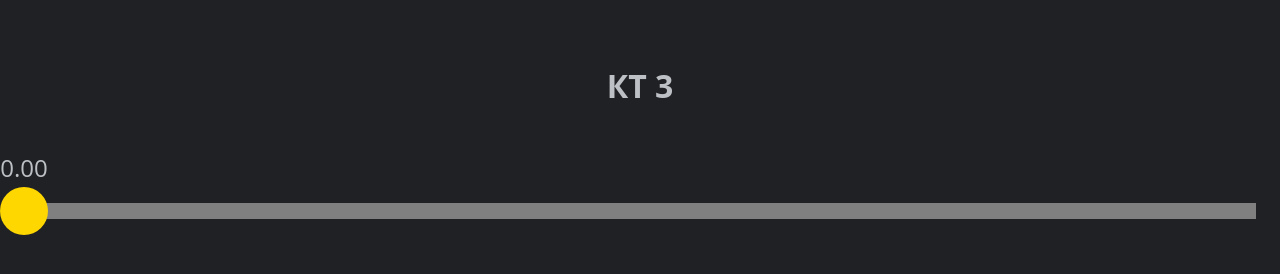
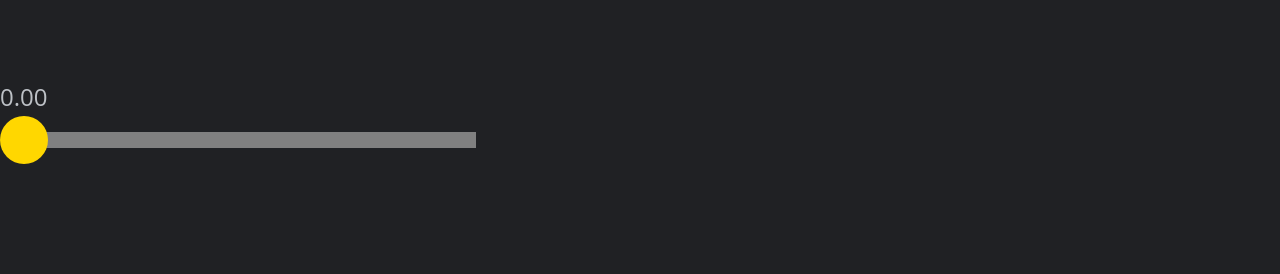
Before and after one commit to controlworkonstudy/js-dom-cw3, a plain HTML site: page index.html in a window 1280 px wide. Drawn offline with Linux system fonts and the light colour scheme.

Commit message:
Add files via upload

```diff
--- a/index.html
+++ b/index.html
@@ -9,7 +9,6 @@
 
 <body>
     <main>
-        <h1>КТ 3</h1>
         <div id="range"></div>
     </main>
     <script src="script.js"></script>
--- a/style.css
+++ b/style.css
@@ -7,7 +7,7 @@ body {
 }
 
 main {
-  text-align: center;
+  padding-top: 100px;
 }
 
 h1 {
@@ -20,6 +20,7 @@ h1 {
   align-items: center;
   justify-content: center;
   position: relative;
+  width: 500px;
 }
 
 .range-progress {
```
